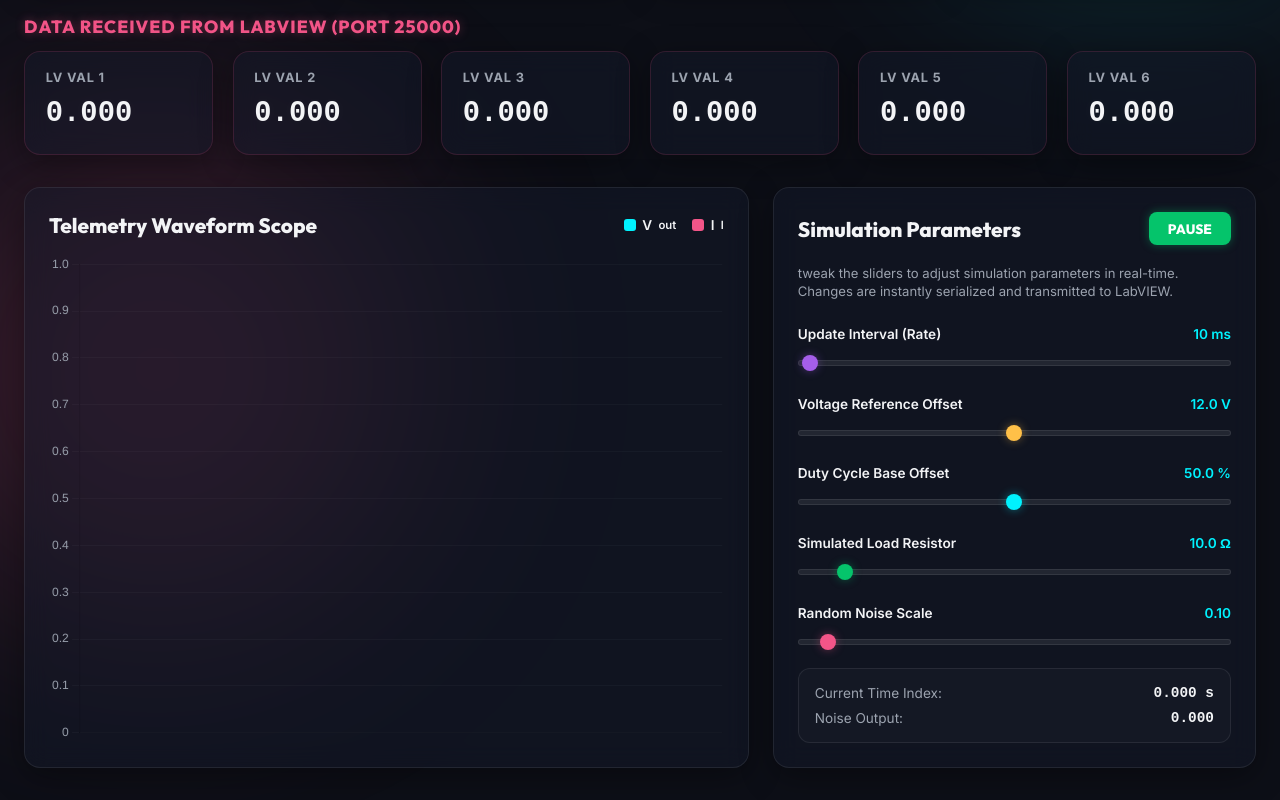
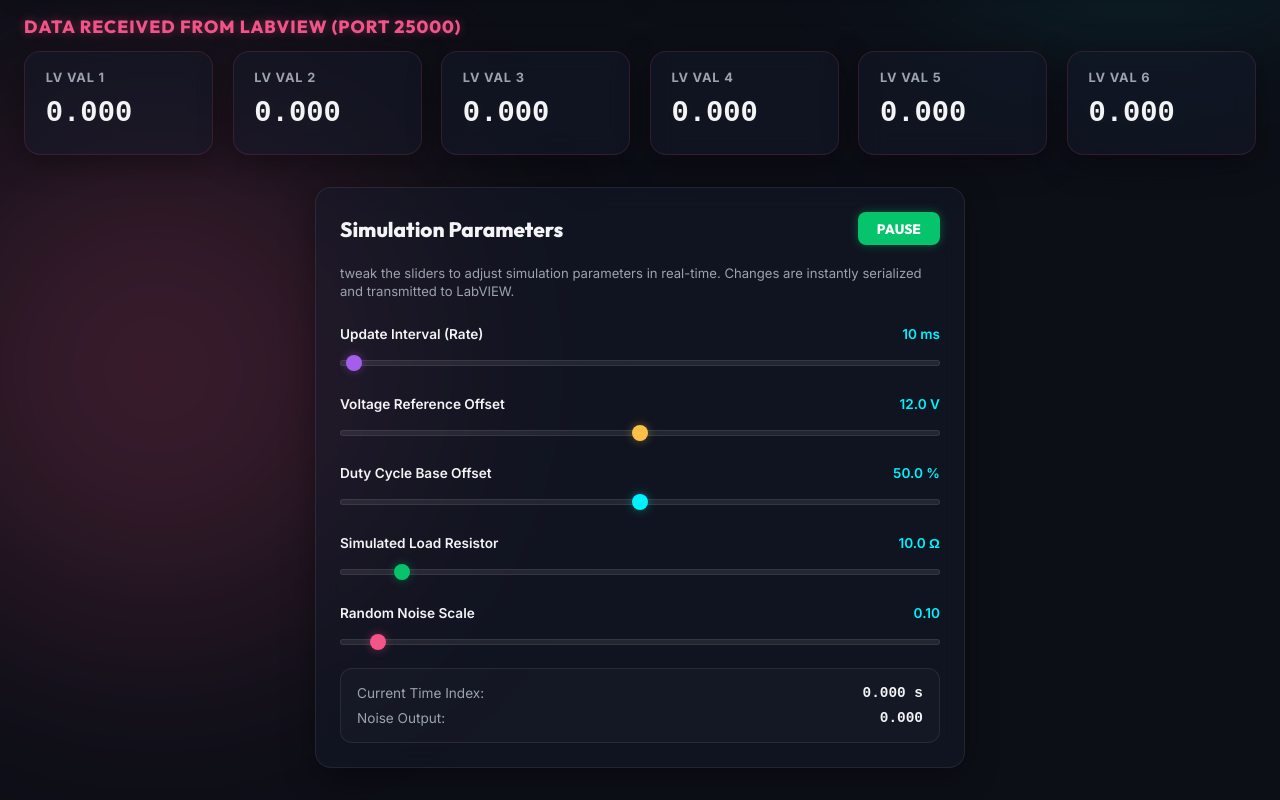
Before and after one commit to MohammedBACHIRIx/p5-udp-sim, a website: page public/index.html in a window 1280 px wide. Shown: the part 336-1136 px from the top of the page. Drawn offline with nearby package versions, Linux system fonts and the light colour scheme.

Commit message:
Simplify UI: remove Chart.js scope, keep numeric readouts and parameter controllers

```diff
--- a/public/index.html
+++ b/public/index.html
@@ -6,8 +6,6 @@
   <title>Buck Converter HIL Dashboard</title>
   <!-- Google Fonts: Inter & Outfit -->
   <link href="https://fonts.googleapis.com/css2?family=Inter:wght@300;400;600;700&family=Outfit:wght@400;600;800&display=swap" rel="stylesheet">
-  <!-- Chart.js -->
-  <script src="https://cdn.jsdelivr.net/npm/chart.js"></script>
   <!-- Stylesheet -->
   <link rel="stylesheet" href="style.css">
 </head>
@@ -114,22 +112,8 @@
       </div>
     </section>
 
-    <!-- Main Content: Charts & Controls -->
+    <!-- Main Content: Controls -->
     <main class="main-content-layout">
-      <!-- Chart Card -->
-      <div class="card chart-card">
-        <div class="chart-header">
-          <h2>Telemetry Waveform Scope</h2>
-          <div class="chart-legends">
-            <span class="legend v_out">V<sub>out</sub></span>
-            <span class="legend i_l">I<sub>l</sub></span>
-          </div>
-        </div>
-        <div class="chart-container">
-          <canvas id="telemetryChart"></canvas>
-        </div>
-      </div>
-
       <!-- Controls Card -->
       <div class="card controls-card">
         <div class="controls-header">
--- a/public/index.js
+++ b/public/index.js
@@ -1,11 +1,5 @@
 // State variables
 let ws = null;
-const maxDataPoints = 80;
-const chartData = {
-  labels: [],
-  vOut: [],
-  iL: []
-};
 
 // Simulation Configuration State
 let config = {
@@ -55,53 +49,6 @@ const lblDuty = document.getElementById('ctrl-duty-val');
 const lblLoad = document.getElementById('ctrl-load-val');
 const lblNoise = document.getElementById('ctrl-noise-val');
 
-// Initialize Chart.js
-const ctx = document.getElementById('telemetryChart').getContext('2d');
-const chart = new Chart(ctx, {
-  type: 'line',
-  data: {
-    labels: chartData.labels,
-    datasets: [
-      {
-        label: 'Vout (V)',
-        data: chartData.vOut,
-        borderColor: '#00f2fe',
-        backgroundColor: 'rgba(0, 242, 254, 0.05)',
-        borderWidth: 2.5,
-        pointRadius: 0,
-        tension: 0.3,
-        fill: true
-      },
-      {
-        label: 'IL (A)',
-        data: chartData.iL,
-        borderColor: '#f35588',
-        backgroundColor: 'rgba(243, 85, 136, 0.05)',
-        borderWidth: 2.5,
-        pointRadius: 0,
-        tension: 0.3,
-        fill: true
-      }
-    ]
-  },
-  options: {
-    responsive: true,
-    maintainAspectRatio: false,
-    plugins: {
-      legend: { display: false }
-    },
-    scales: {
-      x: {
-        grid: { color: 'rgba(255, 255, 255, 0.03)' },
-        ticks: { color: '#9ca3af', font: { size: 10 } }
-      },
-      y: {
-        grid: { color: 'rgba(255, 255, 255, 0.03)' },
-        ticks: { color: '#9ca3af' }
-      }
-    }
-  }
-});
 
 // Establish WebSocket Connection
 function connect() {
@@ -122,8 +69,6 @@ function connect() {
     console.log('WS Connection lost. Reconnecting in 2s...');
     setTimeout(connect, 2000);
   };
-
-  let lastChartUpdateTime = 0;
 
   ws.onmessage = (event) => {
     try {
@@ -152,26 +97,6 @@ function connect() {
         trendIL.style.width = `${Math.min(100, (iL / 10) * 100)}%`;
         trendVRef.style.width = `${Math.min(100, (vRef / 24) * 100)}%`;
         trendDuty.style.width = `${Math.min(100, duty * 100)}%`;
-
-        // Throttle chart rendering to 40 FPS (25ms) to preserve CPU performance
-        const now = Date.now();
-        if (now - lastChartUpdateTime > 25) {
-          lastChartUpdateTime = now;
-
-          // Push data
-          chartData.labels.push(simTime.toFixed(2));
-          chartData.vOut.push(vOut);
-          chartData.iL.push(iL);
-
-          // Keep sliding window size
-          if (chartData.labels.length > maxDataPoints) {
-            chartData.labels.shift();
-            chartData.vOut.shift();
-            chartData.iL.shift();
-          }
-
-          chart.update('none'); // Update without full transition animation for high speed
-        }
       }
 
       // Incoming data packets parsed from LabVIEW
--- a/public/style.css
+++ b/public/style.css
@@ -259,9 +259,14 @@ h1 {
 
 /* Main Telemetry & Control Layout */
 .main-content-layout {
-  display: grid;
-  grid-template-columns: 1.8fr 1.2fr;
-  gap: 1.5rem;
+  display: flex;
+  justify-content: center;
+  width: 100%;
+}
+
+.controls-card {
+  width: 100%;
+  max-width: 650px;
 }
 
 @media (max-width: 900px) {
```
